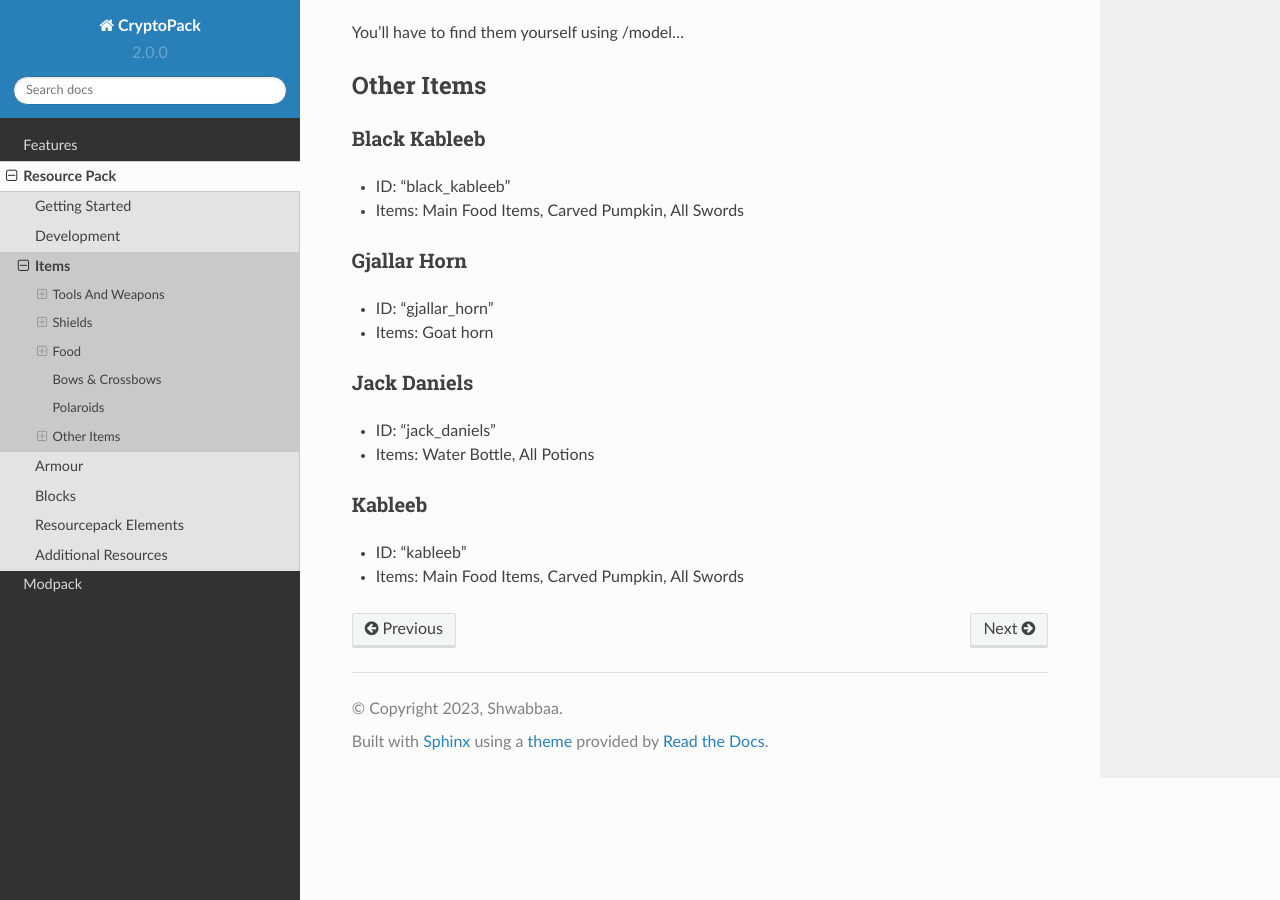
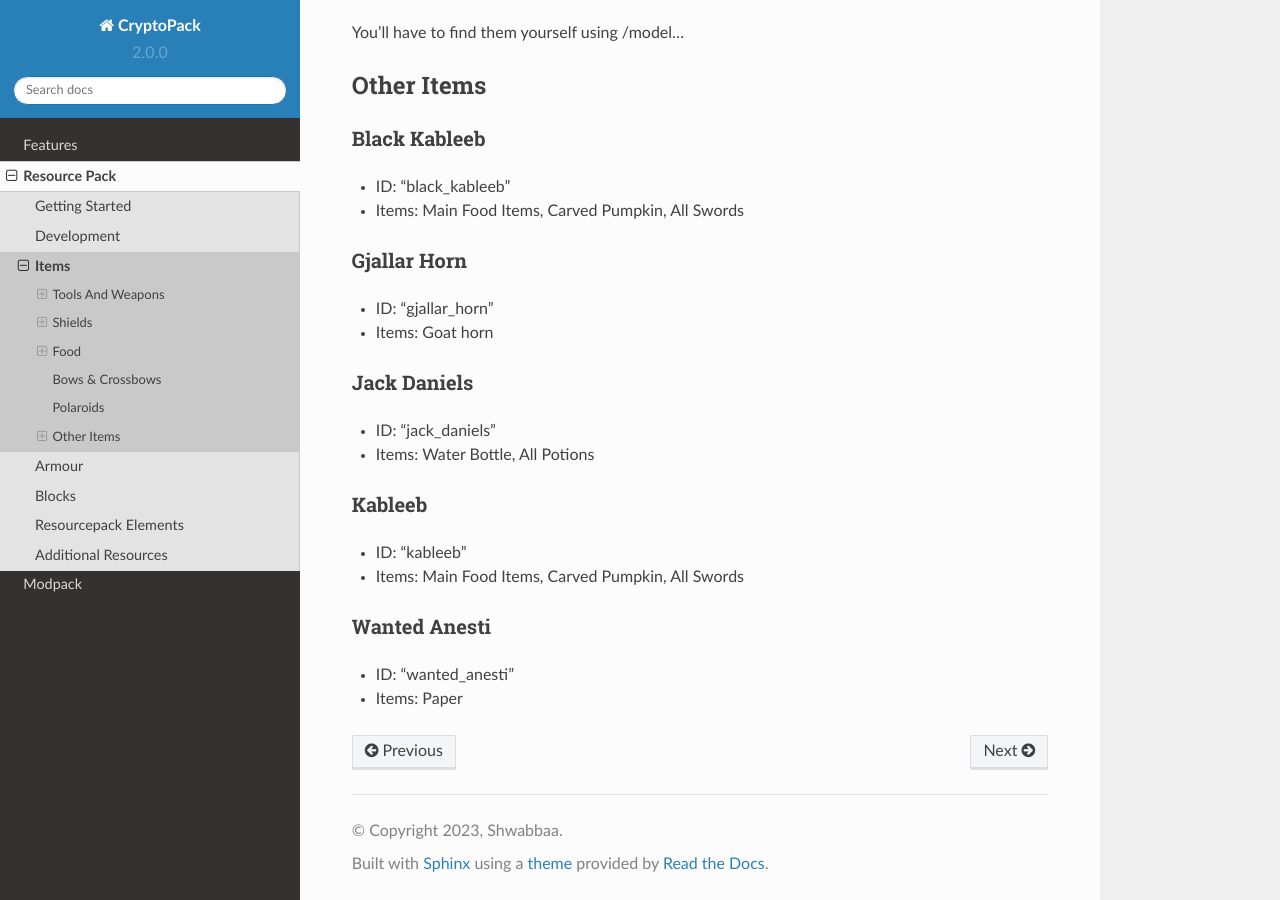
Before and after one commit to Shwabbaa/cryptopack-docs, a Sphinx documentation site: the page built from docs/source/resourcepack/items.rst, in a window 1280 px wide and 900 px high, scrolled down 5073 px. Built offline with Sphinx 7.4.7 and the Read the Docs theme 2.0.0, drawn with Linux system fonts in a browser that asks for light colours; pages that are not in the unit, such as notebooks, are missing from menus.

Commit message:
Update items.rst

```diff
--- a/docs/source/resourcepack/items.rst
+++ b/docs/source/resourcepack/items.rst
@@ -232,3 +232,8 @@ Kableeb
 ------------------
 * ID: "kableeb"
 * Items: Main Food Items, Carved Pumpkin, All Swords
+
+Wanted Anesti
+------------------
+* ID: "wanted_anesti"
+* Items: Paper
```
